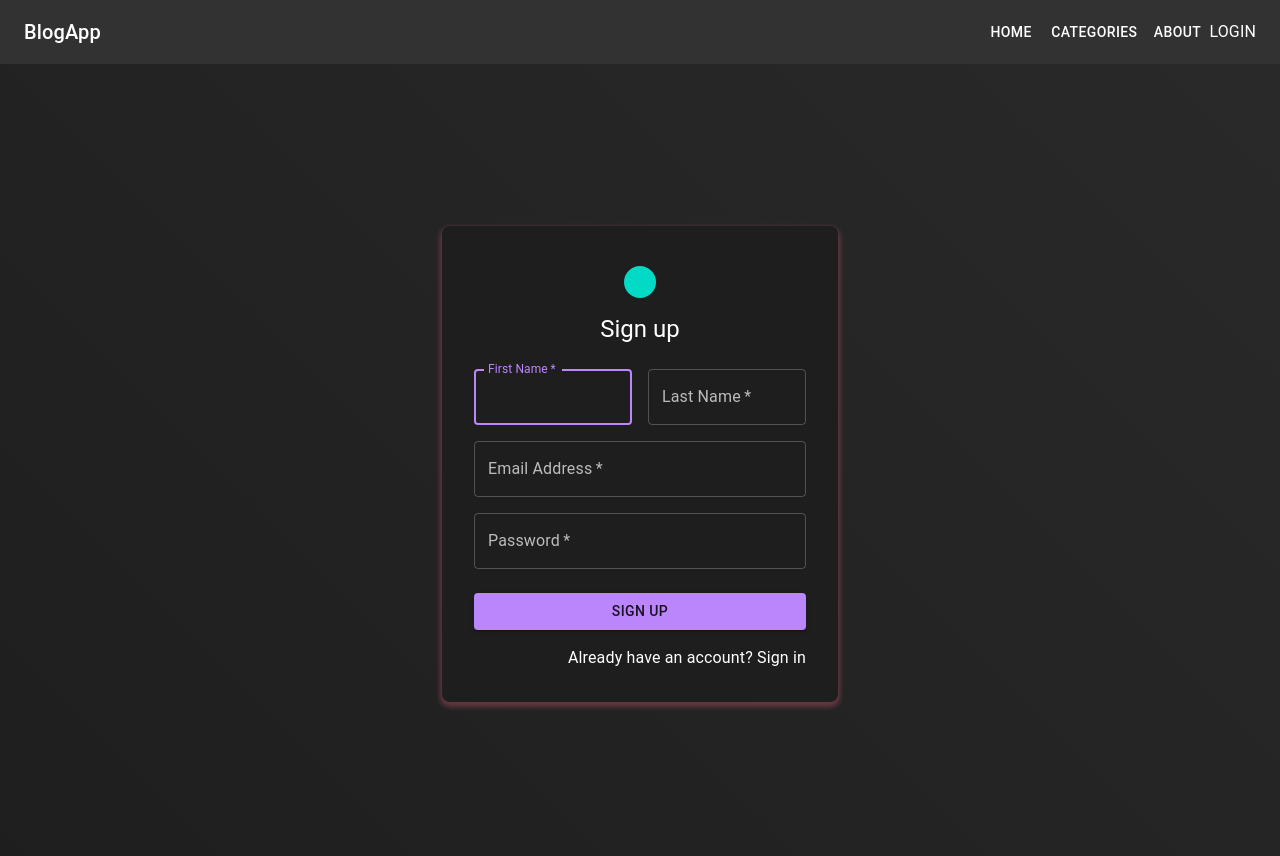
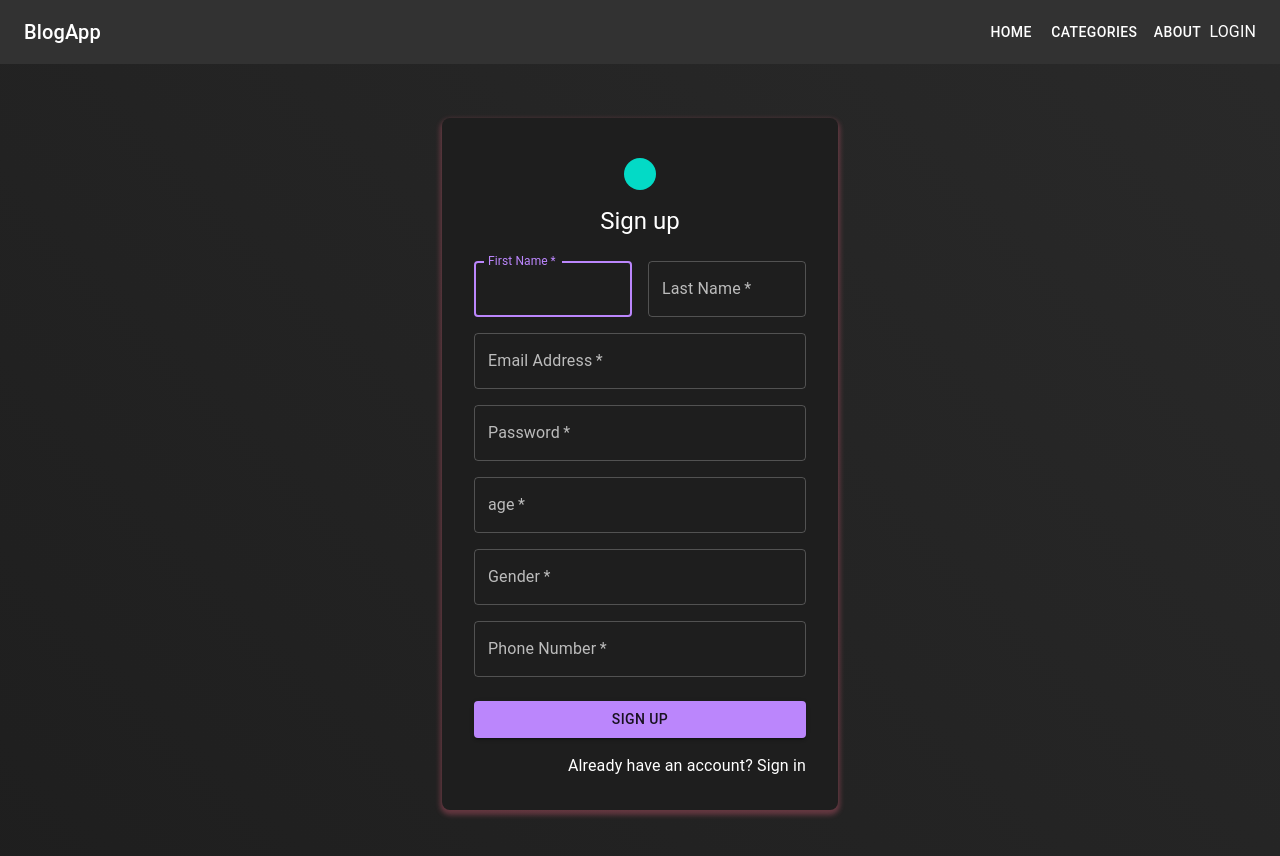
Before and after one commit to shinojeattath/Blogging-Website, a React (Vite) app in the folder frontend/: page /signup in a window 1280 px wide. Shown: the top 856 px of the page. Built offline with nearby package versions, Linux system fonts and the light colour scheme.

Commit message:
post api connected to signup page

```diff
--- a/frontend/package.json
+++ b/frontend/package.json
@@ -14,6 +14,7 @@
     "@emotion/styled": "^11.11.5",
     "@mui/icons-material": "^5.15.21",
     "@mui/material": "^5.15.21",
+    "axios": "^1.7.2",
     "framer-motion": "^11.2.12",
     "install": "^0.13.0",
     "react": "^18.3.1",
--- a/frontend/src/components/HomePage.jsx
+++ b/frontend/src/components/HomePage.jsx
@@ -61,17 +61,6 @@ const HomePage = () => {
   return (
     <ThemeProvider theme={theme}>
       <CssBaseline />
-      <AppBar position="static">
-        <Toolbar>
-          <Typography variant="h6" component="div" sx={{ flexGrow: 1 }}>
-            BlogApp
-          </Typography>
-          <Button color="inherit">Home</Button>
-          <Button color="inherit">Categories</Button>
-          <Button color="inherit">About</Button>
-          <Link to={'/login'} className='custom-link'>Login</Link>
-        </Toolbar>
-      </AppBar>
       <main>
         <Box
           sx={{
--- a/frontend/src/components/SignUp.jsx
+++ b/frontend/src/components/SignUp.jsx
@@ -1,19 +1,12 @@
 import React, { useState } from 'react';
 import { motion } from 'framer-motion';
-import { Link } from 'react-router-dom';
-import {
-  TextField,
-  Button,
-  Typography,
-  Container,
-  Box,
-  ThemeProvider,
-  createTheme,
-  CssBaseline,
-  Grid
-} from '@mui/material';
+import { Link, useNavigate} from 'react-router-dom';
+import { TextField, Button, Typography, Container, Box, ThemeProvider, createTheme, CssBaseline, Grid} from '@mui/material';
 import PersonAddIcon from '@mui/icons-material/PersonAdd';
+import axios from 'axios';
+// end Import
 
+// Theme
 const theme = createTheme({
   palette: {
     mode: 'dark',
@@ -33,17 +26,35 @@ const theme = createTheme({
   },
 });
 
+// End Theme
+
 const SignUp = () => {
-  const [firstName, setFirstName] = useState('');
-  const [lastName, setLastName] = useState('');
-  const [email, setEmail] = useState('');
-  const [password, setPassword] = useState('');
 
-  const handleSubmit = (e) => {
-    e.preventDefault();
-    console.log('Sign up submitted', { firstName, lastName, email, password });
+  const navigate = useNavigate()
+
+// data from text area
+  const [input,setInput] = useState({firstName:'',lastName:'',email:'',password:'',age:'',gender:'',phone:''})
+  const handleChange = (e) =>{
+    setInput({...input,[e.target.name]:e.target.value})
+    console.log(input)
+  }
+
+// submit data
+  const addData = (e) => {
+    e.preventDefault()
+    axios.post('http://127.0.0.1:5050/post', input)
+    .then((response) => {
+      console.log(response.data)
+      console.log("data added")
+      navigate('/login')
+    })
+    .catch((error) => {
+      console.log(error)
+    })
+
   };
 
+// render
   return (
     <ThemeProvider theme={theme}>
       <CssBaseline />
@@ -95,7 +106,7 @@ const SignUp = () => {
               <Typography component="h1" variant="h5">
                 Sign up
               </Typography>
-              <Box component="form" onSubmit={handleSubmit} noValidate sx={{ mt: 3 }}>
+              <Box component="form" onSubmit={addData} noValidate sx={{ mt: 3 }}>
                 <Grid container spacing={2}>
                   <Grid item xs={12} sm={6}>
                     <TextField
@@ -106,8 +117,8 @@ const SignUp = () => {
                       id="firstName"
                       label="First Name"
                       autoFocus
-                      value={firstName}
-                      onChange={(e) => setFirstName(e.target.value)}
+                      value={input.firstName}
+                      onChange={handleChange}
                     />
                   </Grid>
                   <Grid item xs={12} sm={6}>
@@ -118,8 +129,8 @@ const SignUp = () => {
                       label="Last Name"
                       name="lastName"
                       autoComplete="family-name"
-                      value={lastName}
-                      onChange={(e) => setLastName(e.target.value)}
+                      value={input.lastName}
+                      onChange={handleChange}
                     />
                   </Grid>
                   <Grid item xs={12}>
@@ -130,8 +141,8 @@ const SignUp = () => {
                       label="Email Address"
                       name="email"
                       autoComplete="email"
-                      value={email}
-                      onChange={(e) => setEmail(e.target.value)}
+                      value={input.email}
+                      onChange={handleChange}
                     />
                   </Grid>
                   <Grid item xs={12}>
@@ -143,10 +154,44 @@ const SignUp = () => {
                       type="password"
                       id="password"
                       autoComplete="new-password"
-                      value={password}
-                      onChange={(e) => setPassword(e.target.value)}
+                      value={input.password}
+                      onChange={handleChange}
                     />
                   </Grid>
+                  <Grid item xs={12}>
+                    <TextField
+                      required
+                      fullWidth
+                      name="age"
+                      label="age"
+                      id="age"
+                      value={input.age}
+                      onChange={handleChange}
+                    />
+                  </Grid>
+                  <Grid item xs={12}>
+                    <TextField
+                      required
+                      fullWidth
+                      name="gender"
+                      label="Gender"
+                      id="gender"
+                      value={input.gender}
+                      onChange={handleChange}
+                    />
+                  </Grid>
+                  <Grid item xs={12}>
+                    <TextField
+                      required
+                      fullWidth
+                      name="phone"
+                      label="Phone Number"
+                      id="phone"
+                      value={input.phone}
+                      onChange={handleChange}
+                    />
+                  </Grid>
+
                 </Grid>
                 <motion.div whileHover={{ scale: 1.05 }} whileTap={{ scale: 0.95 }}>
                   <Button
```
Also changed, not shown: 2 other files (tests, documents, lock files or other folders).
